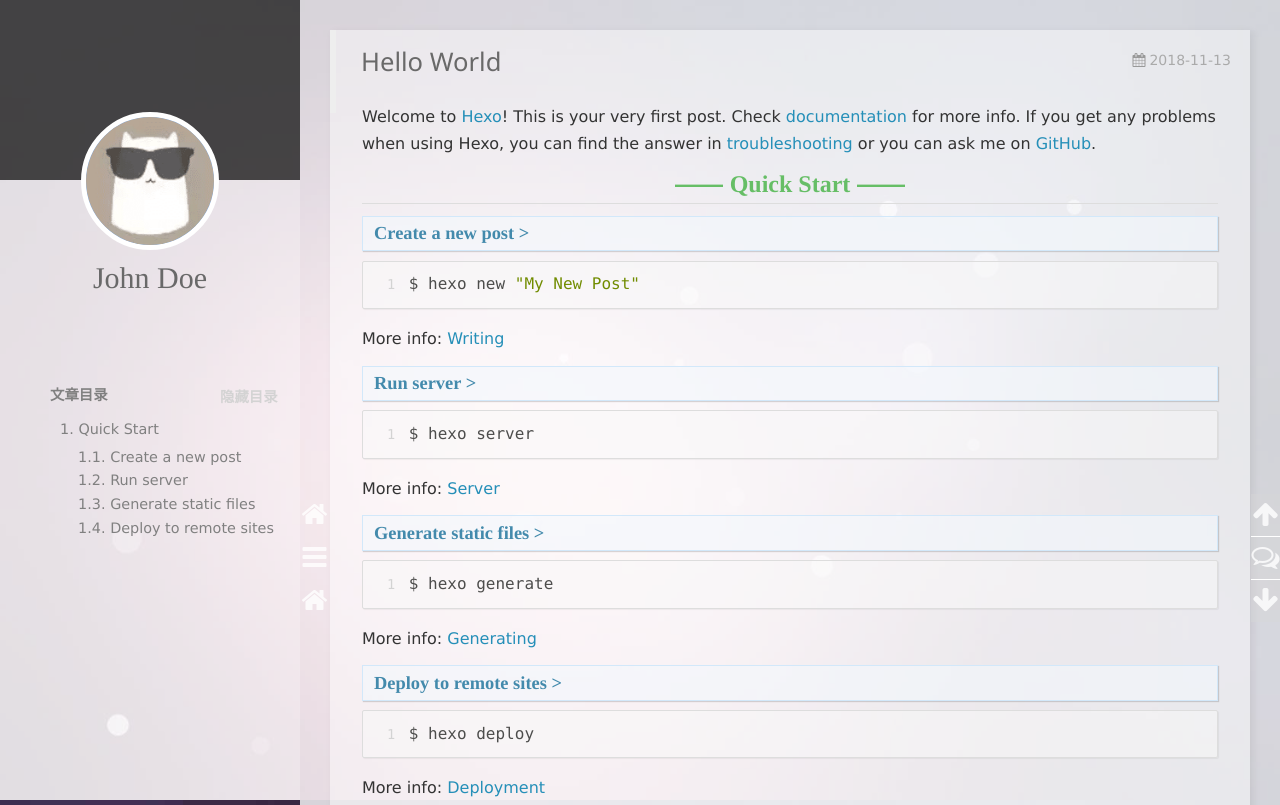
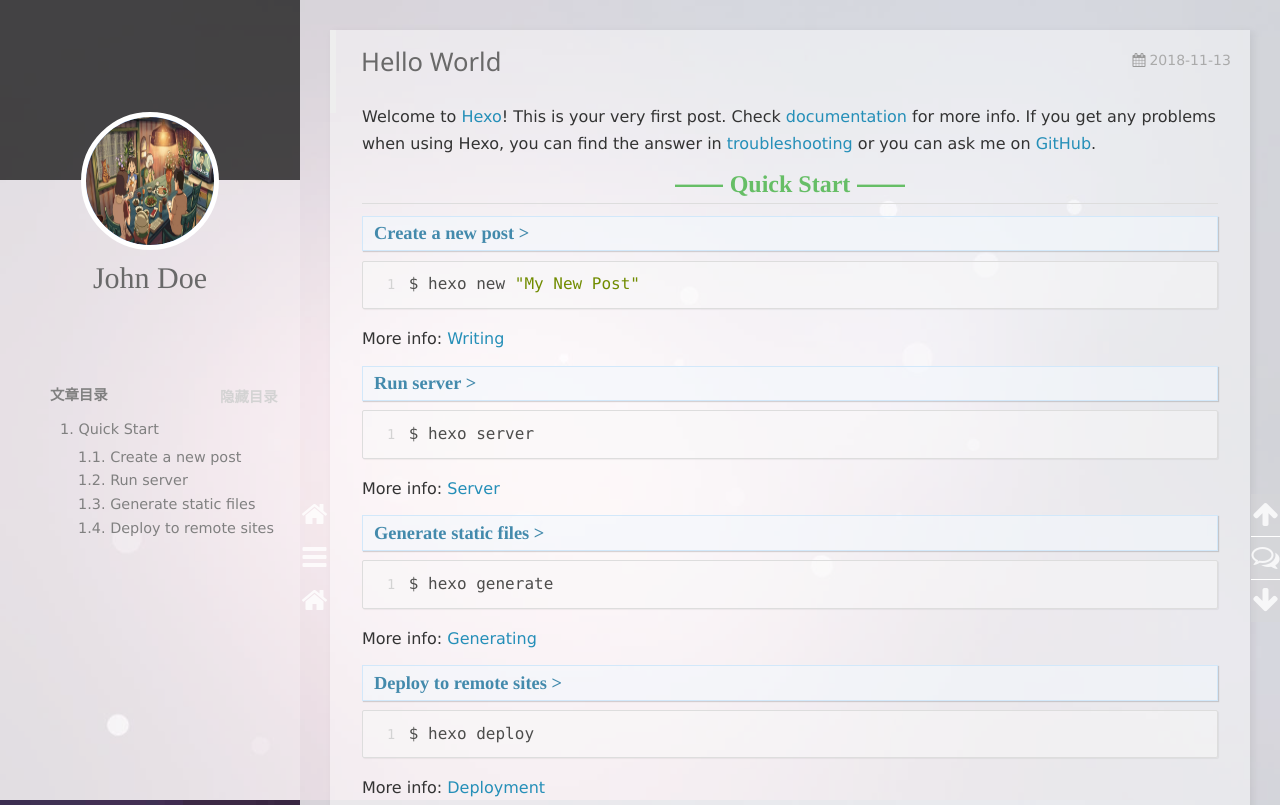
Before and after one commit to Cenno/Cenno.github.io, a plain HTML site: page 2018/11/13/hello-world/index.html in a window 1280 px wide. Shown: the top 805 px of the page. Drawn offline with nearby package versions, Linux system fonts and the light colour scheme; some packages are replaced by stand-ins of ours; a script that the page names is missing.

Commit message:
Site updated: 2018-11-13 22:54:09

```diff
--- a/2018/11/13/hello-world/index.html
+++ b/2018/11/13/hello-world/index.html
@@ -97,7 +97,7 @@
 <div class="intrude-less">
     <header id="header" class="inner">
         <a href="/" class="profilepic">
-            <img src="/img/avatar.png" class="animated zoomIn">
+            <img src="/img/ti.jpg" class="animated zoomIn">
         </a>
         <hgroup>
           <h1 class="header-author"><a href="/">John Doe</a></h1>
@@ -222,7 +222,7 @@
     <div class="intrude-less">
         <header id="header" class="inner">
             <a href="/" class="profilepic">
-                <img src="/img/avatar.png" class="animated zoomIn">
+                <img src="/img/ti.jpg" class="animated zoomIn">
             </a>
             <hgroup>
               <h1 class="header-author"><a href="/" title="回到主页">John Doe</a></h1>
```
Also changed, not shown: archives/2018/11/index.html (+2 -2 lines), archives/2018/index.html (+2 -2 lines), archives/index.html (+2 -2 lines), index.html (+2 -2 lines), img/ti.jpg (added).
